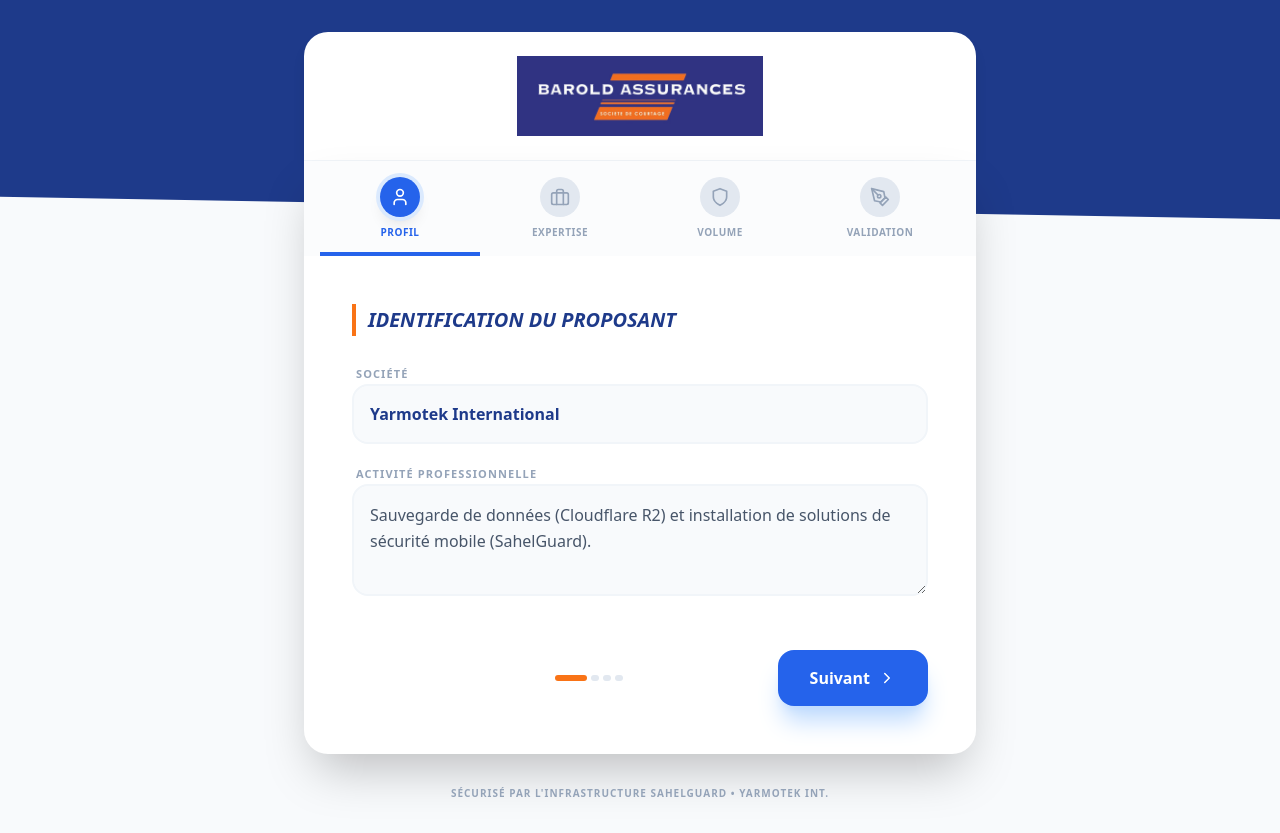
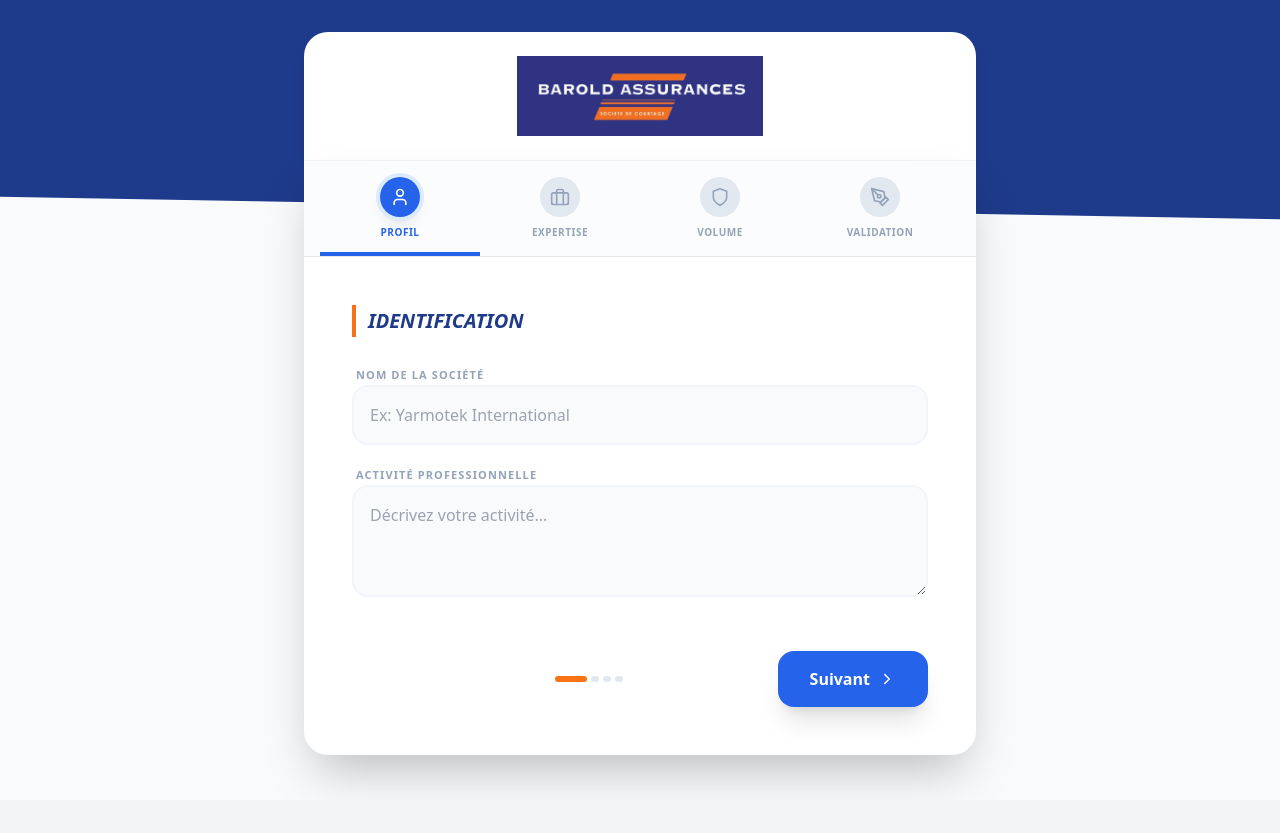
Before and after one commit to yarmotekguardcloud/barold-web, a React (Vite) app: page / in a window 1280 px wide. After the commit the page ends 800 px from the top, so only its background shows below. Built offline with nearby package versions, Linux system fonts and the light colour scheme.

Commit message:
Mise à jour : formulaire vierge pour saisie libre

```diff
--- a/src/barold-formulaire.jsx
+++ b/src/barold-formulaire.jsx
@@ -8,18 +8,23 @@ export default function BaroldFormulaire() {
   const canvasRef = useRef(null);
   const isDrawing = useRef(false);
 
-  // DONNÉES PRÉ-REMPLIES YARMOTEK
+  // ÉTAT INITIAL VIDE
   const [formData, setFormData] = useState({
-    nomProposant: 'Yarmotek International',
-    adresse: 'Ouagadougou, Burkina Faso',
-    dateCreation: '2024-01-01',
-    activiteProfessionnelle: 'Sauvegarde de données (Cloudflare R2) et installation de solutions de sécurité mobile (SahelGuard).',
-    materielsUtilises: 'Infrastructure Cloudflare R2, Serveurs redondants, Terminaux de diagnostic.',
-    mesuresSecurite: 'Chiffrement de bout en bout AES-256, Protection DDoS Cloudflare, Authentification multi-facteurs.',
+    nomProposant: '',
+    adresse: '',
+    dateCreation: '',
+    activiteProfessionnelle: '',
+    materielsUtilises: '',
+    mesuresSecurite: '',
     chiffreAffairesAnnuel: '',
     masseSalariale: '',
     sinistres3ans: false
   });
+
+  const handleInputChange = (e) => {
+    const { name, value } = e.target;
+    setFormData(prev => ({ ...prev, [name]: value }));
+  };
 
   // GESTION DE LA SIGNATURE TACTILE
   useEffect(() => {
@@ -75,6 +80,23 @@ export default function BaroldFormulaire() {
     { title: "Validation", icon: <PenTool size={20} /> }
   ];
 
+  const handleSubmit = async () => {
+    setIsSubmitting(true);
+    try {
+      const response = await fetch('/functions/submit', {
+        method: 'POST',
+        headers: { 'Content-Type': 'application/json' },
+        body: JSON.stringify(formData),
+      });
+      if (response.ok) setIsDone(true);
+      else alert("Erreur lors de l'envoi.");
+    } catch (e) {
+      // Simulation pour le test local
+      setTimeout(() => setIsDone(true), 1500);
+    }
+    setIsSubmitting(false);
+  };
+
   if (isDone) return (
     <div className="min-h-screen flex items-center justify-center bg-gradient-to-br from-blue-900 to-indigo-900 p-6">
       <div className="bg-white p-12 rounded-3xl shadow-2xl text-center max-w-md animate-in zoom-in duration-300">
@@ -82,18 +104,16 @@ export default function BaroldFormulaire() {
           <CheckCircle className="w-12 h-12 text-green-600" />
         </div>
         <h1 className="text-3xl font-bold text-slate-800">C'est envoyé !</h1>
-        <p className="text-slate-500 mt-4">Votre dossier Yarmotek a été transmis avec succès à M. Bassan chez Barold Assurances.</p>
+        <p className="text-slate-500 mt-4">Le questionnaire a été transmis avec succès à Barold Assurances.</p>
       </div>
     </div>
   );
 
   return (
     <div className="min-h-screen bg-[#f8fafc] flex flex-col items-center py-8 px-4 font-sans">
-      {/* BACKGROUND DECORATION */}
       <div className="fixed top-0 left-0 w-full h-64 bg-[#1e3a8a] z-0 skew-y-1 -translate-y-12"></div>
 
       <div className="relative z-10 w-full max-w-2xl">
-        {/* LOGO BAROLD HOLDER */}
         <div className="bg-white rounded-t-3xl p-6 flex justify-center shadow-lg border-b border-slate-100">
           <img
             src="/logo-barold.png"
@@ -106,11 +126,8 @@ export default function BaroldFormulaire() {
           />
         </div>
 
-        {/* MAIN CARD */}
         <div className="bg-white shadow-2xl rounded-b-3xl overflow-hidden">
-
-          {/* STEPPER */}
-          <div className="flex bg-slate-50/50 px-4 pt-4">
+          <div className="flex bg-slate-50/50 px-4 pt-4 border-b">
             {sections.map((s, i) => (
               <div key={i} className="flex-1 flex flex-col items-center">
                 <div className={`w-10 h-10 rounded-full flex items-center justify-center transition-all duration-300 ${currentSection === i ? 'bg-blue-600 text-white shadow-lg ring-4 ring-blue-100' : 'bg-slate-200 text-slate-400'}`}>
@@ -127,16 +144,16 @@ export default function BaroldFormulaire() {
               <div className="space-y-6 animate-in slide-in-from-bottom-4">
                 <div className="flex items-center gap-3 text-blue-900 mb-2">
                   <div className="h-8 w-1 bg-orange-500"></div>
-                  <h2 className="text-xl font-bold italic uppercase">Identification du Proposant</h2>
+                  <h2 className="text-xl font-bold italic uppercase">Identification</h2>
                 </div>
                 <div className="space-y-4">
-                  <div className="group">
-                    <label className="text-[11px] font-bold text-slate-400 uppercase tracking-widest ml-1">Société</label>
-                    <input className="w-full p-4 bg-slate-50 border-2 border-slate-100 rounded-2xl font-bold text-blue-900" value={formData.nomProposant} readOnly />
+                  <div>
+                    <label className="text-[11px] font-bold text-slate-400 uppercase tracking-widest ml-1">Nom de la Société</label>
+                    <input name="nomProposant" className="w-full p-4 bg-slate-50 border-2 border-slate-100 rounded-2xl focus:border-blue-400 outline-none" placeholder="Ex: Yarmotek International" onChange={handleInputChange} value={formData.nomProposant} />
                   </div>
-                  <div className="group">
+                  <div>
                     <label className="text-[11px] font-bold text-slate-400 uppercase tracking-widest ml-1">Activité Professionnelle</label>
-                    <textarea className="w-full p-4 bg-slate-50 border-2 border-slate-100 rounded-2xl h-28 text-slate-600 font-medium leading-relaxed" value={formData.activiteProfessionnelle} readOnly />
+                    <textarea name="activiteProfessionnelle" className="w-full p-4 bg-slate-50 border-2 border-slate-100 rounded-2xl h-28 focus:border-blue-400 outline-none" placeholder="Décrivez votre activité..." onChange={handleInputChange} value={formData.activiteProfessionnelle} />
                   </div>
                 </div>
               </div>
@@ -151,11 +168,26 @@ export default function BaroldFormulaire() {
                 <div className="space-y-4">
                   <div>
                     <label className="text-[11px] font-bold text-slate-400 uppercase tracking-widest ml-1">Matériels exploités</label>
-                    <input className="w-full p-4 border-2 border-slate-100 rounded-2xl bg-slate-50 font-medium text-slate-700" value={formData.materielsUtilises} readOnly />
+                    <input name="materielsUtilises" className="w-full p-4 border-2 border-slate-100 rounded-2xl bg-slate-50 focus:border-blue-400 outline-none" placeholder="Serveurs, terminaux, etc." onChange={handleInputChange} value={formData.materielsUtilises} />
                   </div>
                   <div>
-                    <label className="text-[11px] font-bold text-slate-400 uppercase tracking-widest ml-1">Mesures de Sécurité (Cloudflare)</label>
-                    <textarea className="w-full p-4 border-2 border-slate-100 rounded-2xl bg-slate-50 h-28 text-slate-700 leading-relaxed" value={formData.mesuresSecurite} readOnly />
+                    <label className="text-[11px] font-bold text-slate-400 uppercase tracking-widest ml-1">Mesures de Sécurité</label>
+                    <textarea name="mesuresSecurite" className="w-full p-4 border-2 border-slate-100 rounded-2xl bg-slate-50 h-28 focus:border-blue-400 outline-none" placeholder="Protocoles de protection..." onChange={handleInputChange} value={formData.mesuresSecurite} />
+                  </div>
+                </div>
+              </div>
+            )}
+
+            {currentSection === 2 && (
+              <div className="space-y-6 animate-in slide-in-from-bottom-4">
+                <div className="flex items-center gap-3 text-blue-900 mb-2">
+                  <div className="h-8 w-1 bg-orange-500"></div>
+                  <h2 className="text-xl font-bold italic uppercase">Données Financières</h2>
+                </div>
+                <div className="space-y-4">
+                  <div>
+                    <label className="text-[11px] font-bold text-slate-400 uppercase tracking-widest ml-1">Chiffre d'Affaires Annuel (FCFA)</label>
+                    <input name="chiffreAffairesAnnuel" type="number" className="w-full p-4 border-2 border-slate-100 rounded-2xl bg-slate-50 focus:border-blue-400 outline-none font-bold text-blue-900" placeholder="0" onChange={handleInputChange} value={formData.chiffreAffairesAnnuel} />
                   </div>
                 </div>
               </div>
@@ -165,25 +197,24 @@ export default function BaroldFormulaire() {
               <div className="space-y-8 animate-in slide-in-from-bottom-4 text-center">
                 <div className="flex items-center gap-3 text-blue-900 mb-2 text-left">
                   <div className="h-8 w-1 bg-orange-500"></div>
-                  <h2 className="text-xl font-bold italic uppercase">Validation Juridique</h2>
+                  <h2 className="text-xl font-bold italic uppercase">Validation</h2>
                 </div>
                 <div className="bg-blue-50 p-5 rounded-2xl border border-blue-100 flex gap-4 items-start text-left">
                   <Lock className="text-blue-600 shrink-0 mt-1" size={20} />
                   <p className="text-xs text-blue-900 leading-relaxed font-medium italic">
-                    "Conformément aux articles 18 et 19 du Code CIMA, je certifie que les déclarations ci-dessus sont sincères et exactes."
+                    "Je certifie que les déclarations ci-dessus sont sincères et exactes."
                   </p>
                 </div>
                 <div className="relative group">
-                  <p className="text-[10px] font-black text-slate-300 uppercase tracking-[0.3em] mb-2">Apposer votre signature tactile</p>
-                  <div className="border-2 border-dashed border-slate-200 rounded-3xl bg-slate-50 transition-all group-hover:border-blue-300">
+                  <p className="text-[10px] font-black text-slate-300 uppercase tracking-[0.3em] mb-2">Signez au doigt ci-dessous</p>
+                  <div className="border-2 border-dashed border-slate-200 rounded-3xl bg-slate-50 overflow-hidden">
                     <canvas ref={canvasRef} width={600} height={300} className="w-full h-52 touch-none cursor-crosshair" />
                   </div>
-                  <button onClick={() => canvasRef.current.getContext('2d').clearRect(0,0,600,300)} className="mt-3 text-[10px] font-bold text-red-400 uppercase tracking-widest hover:text-red-600">Effacer et recommencer</button>
+                  <button onClick={() => canvasRef.current.getContext('2d').clearRect(0,0,600,300)} className="mt-3 text-[10px] font-bold text-red-400 uppercase tracking-widest">Effacer</button>
                 </div>
               </div>
             )}
 
-            {/* NAVIGATION BUTTONS */}
             <div className="flex justify-between items-center mt-12">
               <button onClick={() => setCurrentSection(currentSection - 1)} disabled={currentSection === 0} className={`w-12 h-12 rounded-full flex items-center justify-center transition-all ${currentSection === 0 ? 'opacity-0' : 'bg-slate-100 text-slate-400 hover:bg-slate-200'}`}>
                 <ChevronLeft />
@@ -196,22 +227,17 @@ export default function BaroldFormulaire() {
               </div>
 
               {currentSection < 3 ? (
-                <button onClick={() => setCurrentSection(currentSection + 1)} className="bg-blue-600 text-white px-8 py-4 rounded-2xl font-bold shadow-xl shadow-blue-200 hover:bg-blue-700 transition-all flex items-center gap-2">
+                <button onClick={() => setCurrentSection(currentSection + 1)} className="bg-blue-600 text-white px-8 py-4 rounded-2xl font-bold shadow-xl hover:bg-blue-700 flex items-center gap-2">
                   Suivant <ChevronRight size={18} />
                 </button>
               ) : (
-                <button onClick={() => {setIsSubmitting(true); setTimeout(() => setIsDone(true), 2000)}} disabled={isSubmitting} className="bg-orange-500 text-white px-8 py-4 rounded-2xl font-black shadow-xl shadow-orange-200 hover:bg-orange-600 transition-all uppercase tracking-widest">
-                  {isSubmitting ? "Transmission..." : "Valider au Doigt"}
+                <button onClick={handleSubmit} disabled={isSubmitting} className="bg-orange-500 text-white px-8 py-4 rounded-2xl font-black shadow-xl hover:bg-orange-600 uppercase tracking-widest">
+                  {isSubmitting ? "Envoi..." : "Envoyer"}
                 </button>
               )}
             </div>
           </div>
         </div>
-
-        {/* FOOTER INFO */}
-        <p className="text-center mt-8 text-[10px] text-slate-400 font-bold uppercase tracking-widest">
-          Sécurisé par l'infrastructure SahelGuard • Yarmotek Int.
-        </p>
       </div>
     </div>
   );
```
